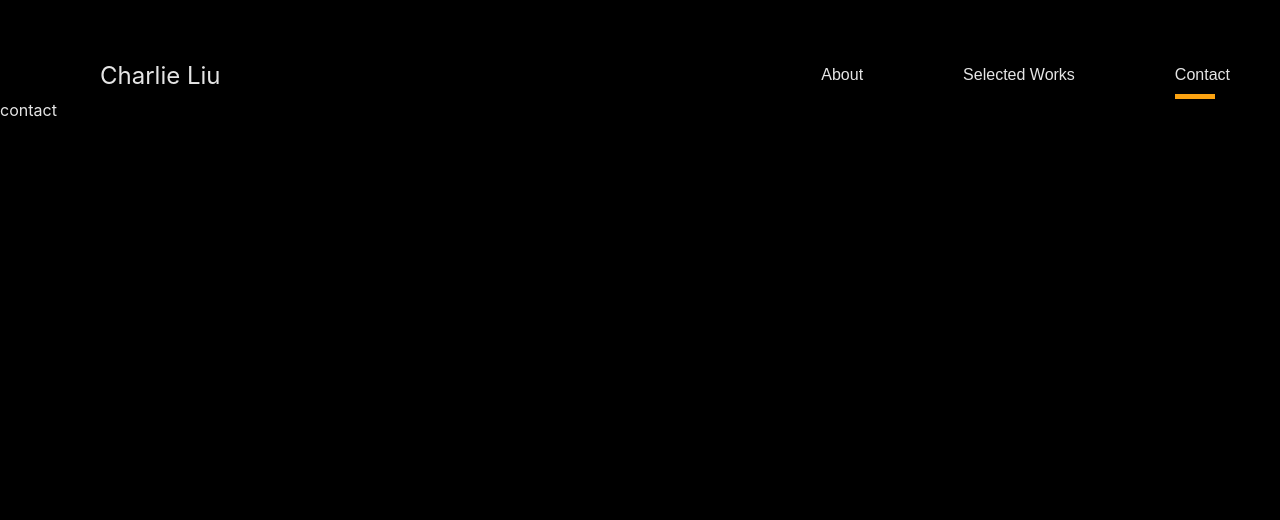
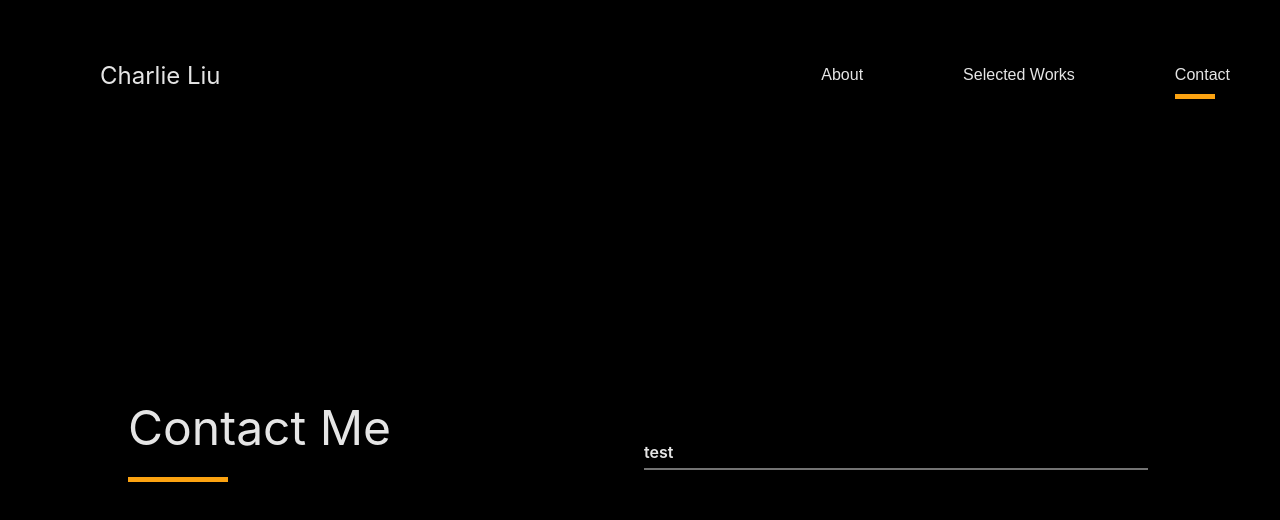
Before and after one commit to itscharlieliu/home-page, a React (Create React App) app: page / in a window 1280 px wide. Both pictures are taken after a click on the label "Contact". Shown: the top 520 px of the page. Built offline with nearby package versions, Linux system fonts and the light colour scheme.

Commit message:
Added input components and made more progress on contact screen

```diff
--- a/src/App.tsx
+++ b/src/App.tsx
@@ -1,6 +1,6 @@
 import React from "react";
 import { HashRouter } from "react-router-dom";
-import styled, { ThemeProvider } from "styled-components";
+import styled, { ThemeProps, ThemeProvider } from "styled-components";
 
 import Header from "./components/Header";
 import Router from "./components/Router";
@@ -13,8 +13,8 @@ const AppContainer = styled.div`
     width: 100vw;
     height: 100vh;
 
-    color: ${(props: { theme: Theme }) => props.theme.text};
-    background: ${(props: { theme: Theme }) => props.theme.background};
+    color: ${(props: ThemeProps<Theme>) => props.theme.text};
+    background: ${(props: ThemeProps<Theme>) => props.theme.background};
 `;
 
 const App = (): JSX.Element => {
--- /dev/null
+++ b/src/components/common/Input.tsx
@@ -0,0 +1,115 @@
+import React, { Ref, useState } from "react";
+import styled, { ThemeProps } from "styled-components";
+
+import { Theme } from "../../defs/defaultTheme";
+
+// TODO Redo this component. It is buggy
+
+export interface InputProps extends React.InputHTMLAttributes<HTMLInputElement> {
+    helperText?: string;
+    label?: string;
+    width?: number;
+    error?: boolean;
+}
+
+interface InputContainerProps {
+    error?: boolean;
+}
+
+interface TextContainerProps {
+    error?: boolean;
+}
+
+interface LabelTextProps {
+    focused: boolean;
+    error?: boolean;
+}
+
+const InputContainer = styled.div<InputContainerProps>`
+    display: flex;
+    flex-direction: column;
+    margin: 4px;
+    color: ${(props: InputContainerProps & ThemeProps<Theme>): string =>
+        props.error ? props.theme.error : props.theme.text};
+`;
+
+const TextContainer = styled.input<TextContainerProps>`
+    outline: none;
+    font-size: 1em;
+    border-width: 2px;
+    border-style: none none solid none;
+    border-color: ${(props: TextContainerProps & ThemeProps<Theme>): string =>
+        (props.error ? props.theme.error : props.theme.text) + "80"};
+    background-color: #00000000;
+    padding: 8px 0;
+    z-index: 1;
+
+    color: ${(props: InputContainerProps & ThemeProps<Theme>): string =>
+        props.error ? props.theme.error : props.theme.text};
+
+    &:focus {
+        border-color: ${(props: TextContainerProps & ThemeProps<Theme>): string =>
+            props.error ? props.theme.error : props.theme.text};
+    }
+
+    transition: border-bottom-color 0.2s;
+`;
+
+const LabelText = styled.span<LabelTextProps>`
+    display: inline-block;
+    overflow: visible;
+    height: 1em;
+    font-weight: 600;
+    color: ${(props: LabelTextProps & ThemeProps<Theme>): string => {
+        if (props.error) {
+            return props.theme.error + props.focused ? "" : "80";
+        }
+        return props.theme.text + props.focused ? "" : "80";
+    }};
+    transform-origin: left;
+    transform: ${(props: LabelTextProps): string => (props.focused ? "scale(.75)" : "translateY(calc(8px + 1em))")};
+    z-index: 2;
+
+    transition: transform 0.2s, font-size 0.2s, color 0.2s;
+`;
+
+const HelpText = styled.span`
+    font-size: 0.75em;
+    word-wrap: break-word;
+    height: 1em;
+    overflow: visible;
+`;
+
+const Input = React.forwardRef(function Input(props: InputProps, ref: Ref<HTMLInputElement>): JSX.Element {
+    const [isFocused, setIsFocused] = useState<boolean>(false);
+    const { error, helperText, label, onFocus, onBlur, value, ...otherProps } = props;
+
+    const onInputFocus = (event: React.FocusEvent<HTMLInputElement>): void => {
+        onFocus && onFocus(event);
+        setIsFocused(true);
+    };
+
+    const onInputBlur = (event: React.FocusEvent<HTMLInputElement>): void => {
+        onBlur && onBlur(event);
+        setIsFocused(false);
+    };
+
+    return (
+        <InputContainer error={error}>
+            <LabelText error={error} focused={!!props.placeholder || !!value || isFocused}>
+                {label}
+            </LabelText>
+            <TextContainer
+                ref={ref}
+                error={error}
+                onFocus={onInputFocus}
+                onBlur={onInputBlur}
+                value={value}
+                {...otherProps}
+            />
+            <HelpText>{helperText}</HelpText>
+        </InputContainer>
+    );
+});
+
+export default Input;
--- a/src/components/screens/ContactScreen.tsx
+++ b/src/components/screens/ContactScreen.tsx
@@ -1,7 +1,43 @@
 import React from "react";
+import styled from "styled-components";
+
+import { Theme } from "../../defs/defaultTheme";
+import Input from "../common/Input";
+import ScreenContainer from "../common/ScreenContainer";
+
+const SocialMediaContainer = styled.div`
+    display: flex;
+    flex-direction: column;
+`;
+
+const SocialMediaTitle = styled.span`
+    font-size: 3em;
+`;
+
+const DividerBar = styled.div`
+    width: 100px;
+    height: 5px;
+    margin: 20px 0;
+    background: ${(props: { theme: Theme }) => props.theme.primary};
+`;
+
+const EmailContainer = styled.div`
+    display: flex;
+    flex-direction: column;
+`;
 
 const ContactScreen = (): JSX.Element => {
-    return <div>contact</div>;
+    return (
+        <ScreenContainer>
+            <SocialMediaContainer>
+                <SocialMediaTitle>Contact Me</SocialMediaTitle>
+                <DividerBar />
+            </SocialMediaContainer>
+            <EmailContainer>
+                <Input label={"test"} />
+            </EmailContainer>
+        </ScreenContainer>
+    );
 };
 
 export default ContactScreen;
--- a/src/defs/defaultTheme.ts
+++ b/src/defs/defaultTheme.ts
@@ -3,6 +3,7 @@ export interface Theme {
     secondary: string;
     background: string;
     text: string;
+    error: string;
 }
 
 const defaultTheme: Theme = {
@@ -10,6 +11,7 @@ const defaultTheme: Theme = {
     secondary: "#14213d",
     background: "#000000",
     text: "#e5e5e5",
+    error: "#ff0000",
 };
 
 export default defaultTheme;
```
